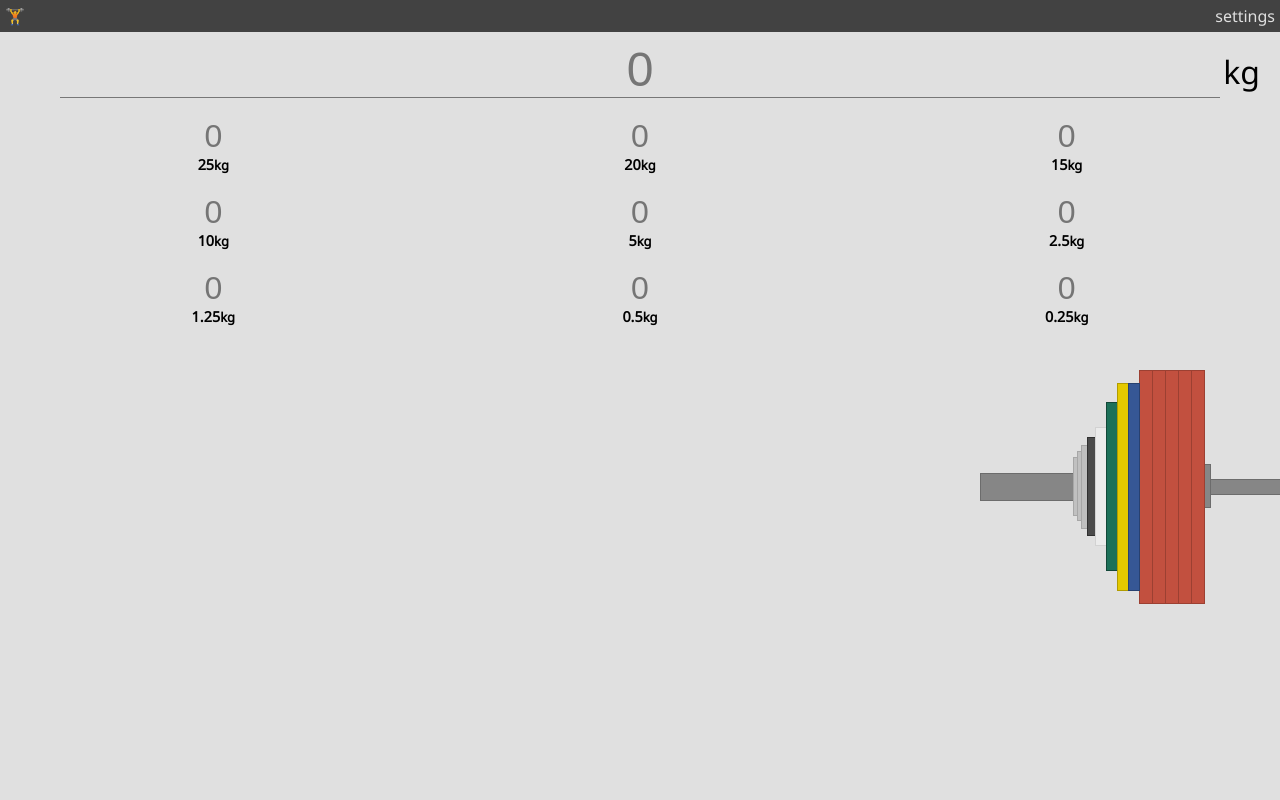
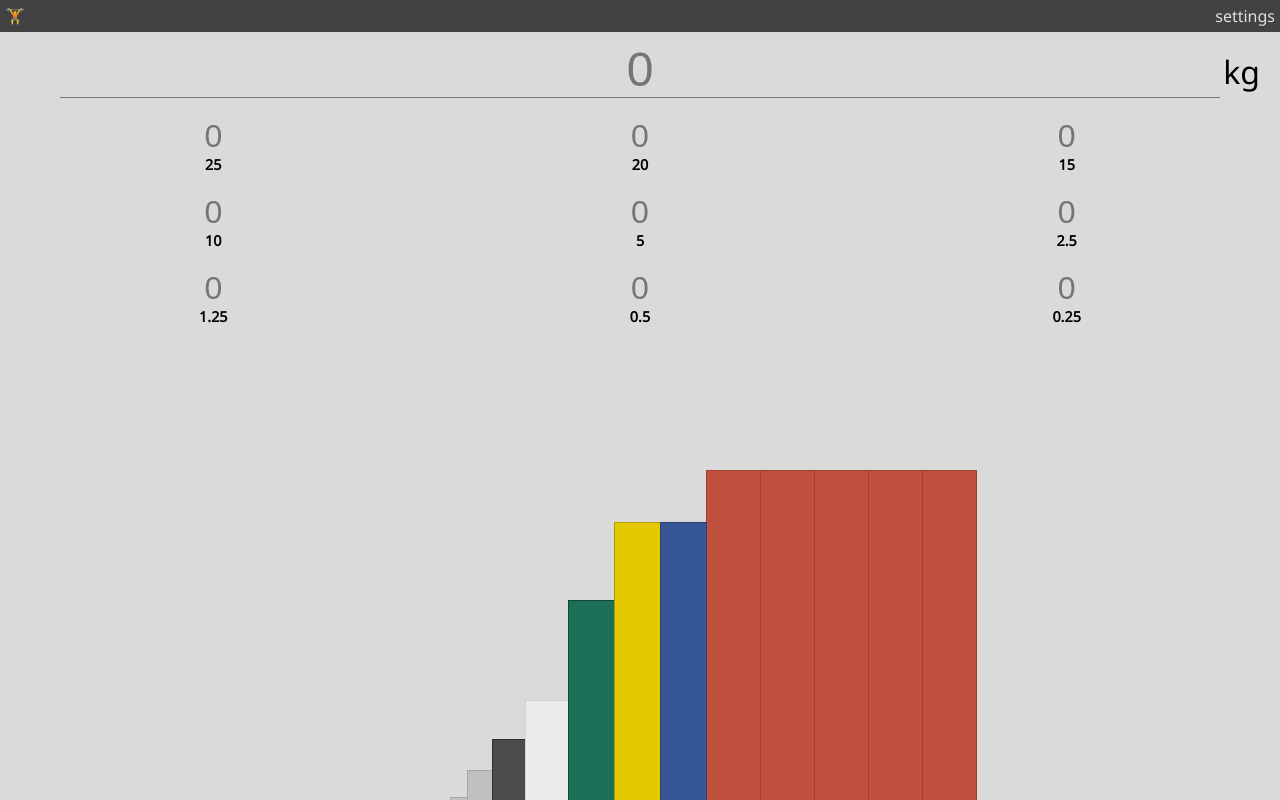
Before and after one commit to jbberinger/visual-barbell-calculator, a React (Create React App) app: page / in a window 1280 px wide. Shown: the top 800 px of the page. Built offline with nearby package versions, Linux system fonts and the light colour scheme.

Commit message:
fix colour and remove unit from weight counters

```diff
--- a/src/app.tsx
+++ b/src/app.tsx
@@ -9,12 +9,13 @@ const App: React.FC = () => {
   const [screenWidth, setScreenWidth] = useState(window.innerWidth);
   const [screenHeight, setScreenHeight] = useState(window.innerHeight);
 
-  const dimension = new Dimension(15);
+  const barWidthFromScreenWidth = (width: number): number => width * (15 / 320);
+  const dimension = new Dimension(barWidthFromScreenWidth(screenWidth));
 
   useEffect(() => {
     const handleResize = () => {
       setScreenWidth(window.innerWidth);
-      dimension.update(15);
+      dimension.update(barWidthFromScreenWidth(screenWidth));
     }
     window.addEventListener('resize', handleResize);
     return () => {
@@ -30,7 +31,10 @@ const App: React.FC = () => {
           <div>settings</div>
         </nav>
         <WeightInput />
-        <BarbellCanvas dimension={dimension} />
+        <BarbellCanvas
+          dimension={dimension}
+          screenWidth={screenWidth}
+        />
       </main>
     </div>
   );
--- a/src/component/barbell-canvas.tsx
+++ b/src/component/barbell-canvas.tsx
@@ -2,11 +2,12 @@ import React, { useRef, useEffect } from 'react';
 import Dimension from '../util/dimension';
 import color from '../util/color';
 
-type BBCanvas = {
+type BBCanvasType = {
   dimension: Dimension,
+  screenWidth: number,
 }
 
-const BarbellCanvas: React.FC<BBCanvas> = ({ dimension }) => {
+const BarbellCanvas: React.FC<BBCanvasType> = ({ dimension, screenWidth }) => {
   const canvasRef = useRef<HTMLCanvasElement>(null);
 
   /**
@@ -156,8 +157,8 @@ const BarbellCanvas: React.FC<BBCanvas> = ({ dimension }) => {
       <canvas
         ref={canvasRef}
         className='barbell-canvas'
-        height={300}
-        width={300}
+        height={Math.round(screenWidth * (300 / 320))}
+        width={Math.round(screenWidth * (300 / 320))}
       />
     </div>
   )
--- a/src/component/weight-input.tsx
+++ b/src/component/weight-input.tsx
@@ -1,9 +1,15 @@
-import React, { useEffect, useState, ChangeEvent } from 'react';
+import React, { useState, ChangeEvent } from 'react';
 import color from '../util/color'
 
 const WeightInput: React.FC = () => {
   const kgPlateWeights: number[] = [25, 20, 15, 10, 5, 2.5, 1.25, 0.5, 0.25];
   const kgColors: string[] = Object.values(color.plates.kg);
+  kgColors[2] = color.adjustLuminosity(kgColors[2], -5);
+  kgColors[4] = 'white'
+  kgColors[6] = color.adjustLuminosity(kgColors[6], -15);
+  kgColors[7] = color.adjustLuminosity(kgColors[7], -15);
+  kgColors[8] = color.adjustLuminosity(kgColors[8], -15);
+
   let initialState: { [index: number]: number } = {};
 
   const [weightCount, setWeightCount] = useState({
@@ -68,7 +74,7 @@ const InputCard: React.FC<InputCardPropsType> = ({ weight, color, count, handleI
         onChange={handleInput}
         name={`${weight}`}
       />
-      <h3>{weight}<span className='input-unit'>kg</span></h3>
+      <h3>{weight}<span className='input-unit'></span></h3>
     </div >
   )
 }
--- a/src/style/app.scss
+++ b/src/style/app.scss
@@ -5,7 +5,7 @@ body {
   font-family: "Noto Sans", sans-serif;
   margin: 0;
   padding: 0;
-  background: #e0e0e0;
+  background: #dadada;
   font-size: 16px;
 }
 
```
